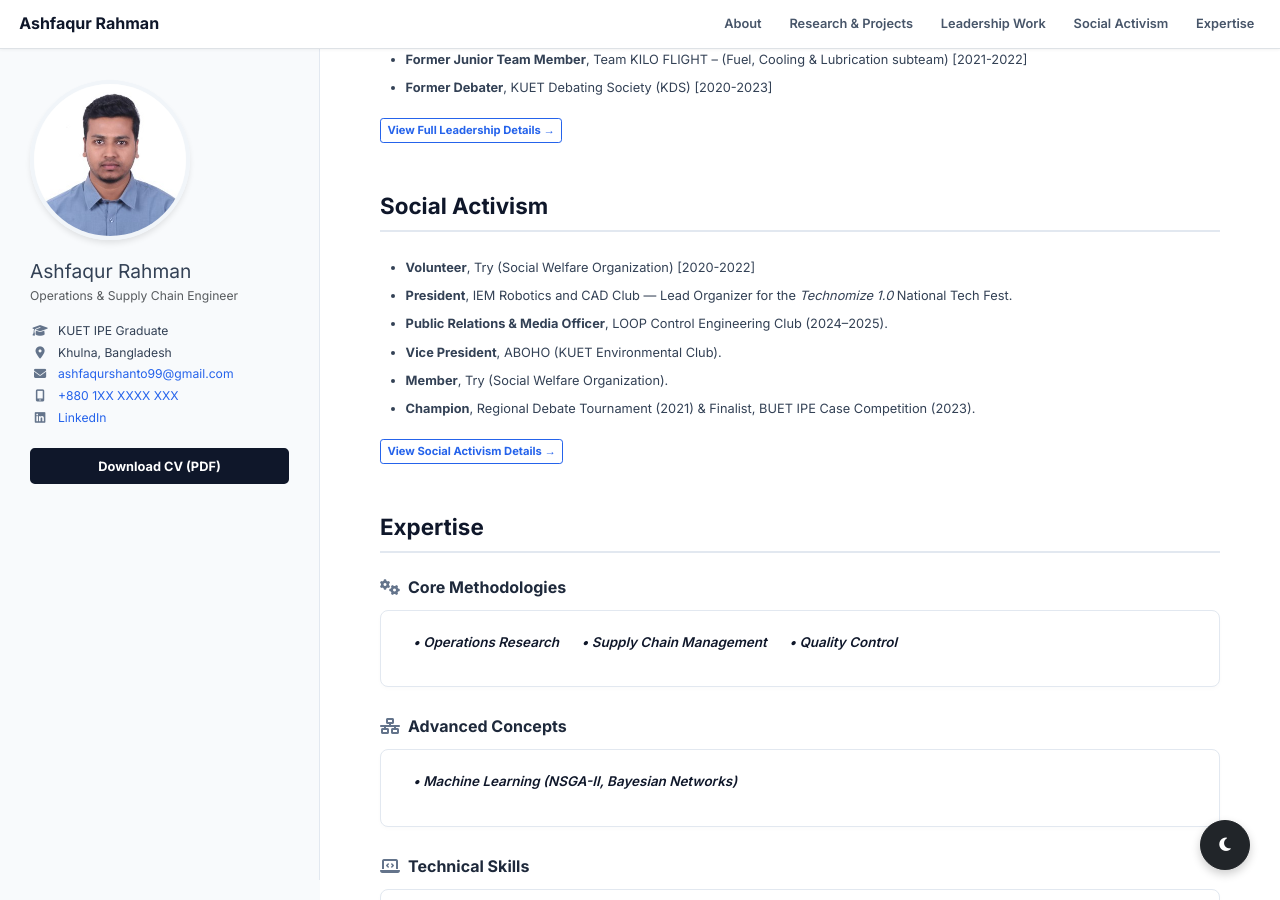
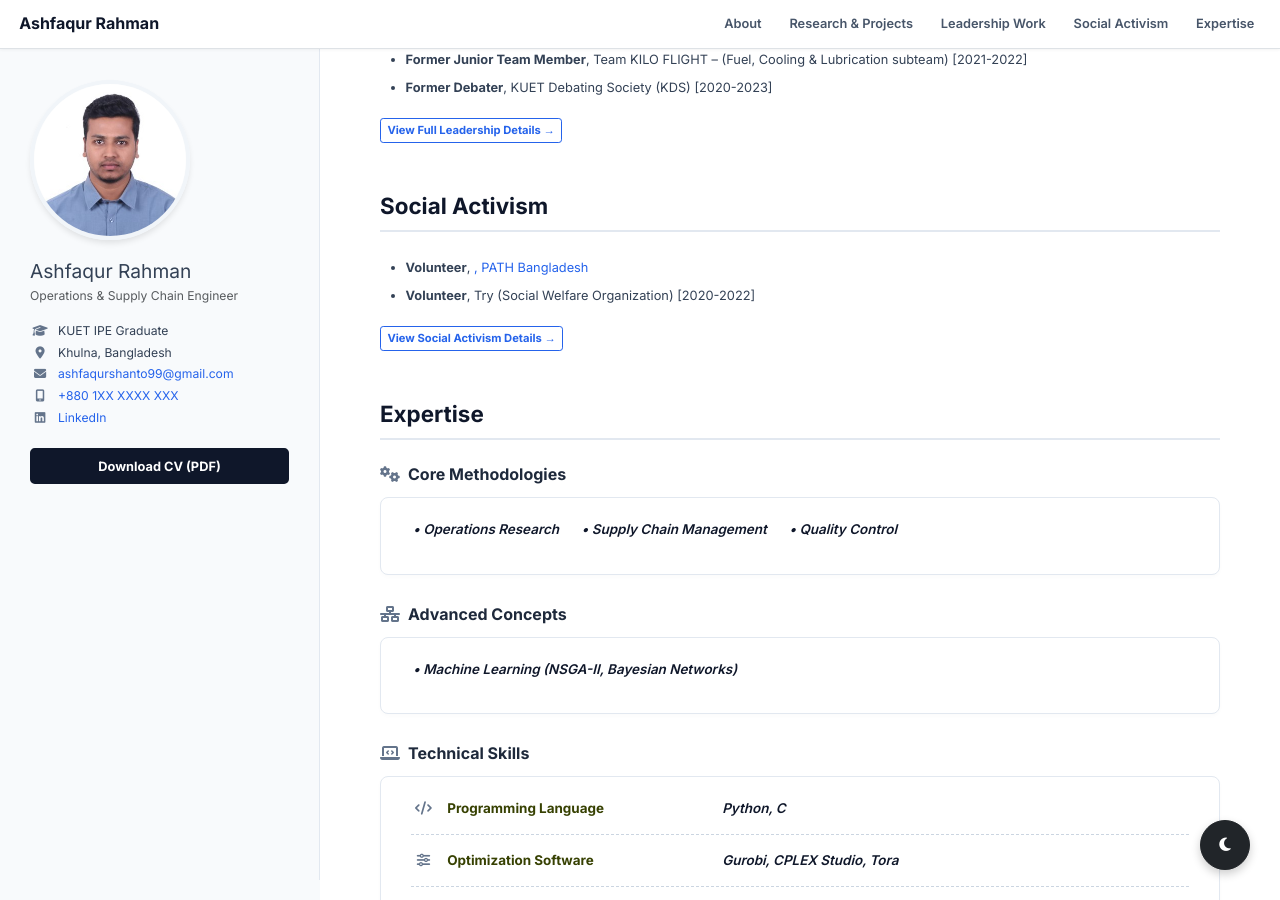
Before and after one commit to AshfaqurRahman99/AshfaqurRahman99.github.io, a Jekyll site: the page index.html, which Jekyll copies as it is, in a window 1280 px wide and 900 px high, scrolled down 1037 px. Built offline with Jekyll 4.4.1, drawn with Linux system fonts in a browser that asks for light colours; a style sheet for code colours, icons or effects is not loaded.

Commit message:
Update index.html

```diff
--- a/index.html
+++ b/index.html
@@ -711,16 +711,8 @@
 
             <h2 id="social-activism" class="section-title">Social Activism</h2>
                 <ul>
+                    <li class="mb-2"><strong>Volunteer</strong>, <a href="https://pathbangladesh.org/" target="_blank">, PATH Bangladesh</a></li>
                     <li class="mb-2"><strong>Volunteer</strong>, Try (Social Welfare Organization) [2020-2022]</li>
-                    <li class="mb-2"><strong>President</strong>, IEM Robotics and CAD Club — Lead Organizer for the
-                        <em>Technomize 1.0</em> National Tech Fest.
-                    </li>
-                    <li class="mb-2"><strong>Public Relations & Media Officer</strong>, LOOP Control Engineering Club
-                        (2024–2025).</li>
-                    <li class="mb-2"><strong>Vice President</strong>, ABOHO (KUET Environmental Club).</li>
-                    <li class="mb-2"><strong>Member</strong>, Try (Social Welfare Organization).</li>
-                    <li class="mb-2"><strong>Champion</strong>, Regional Debate Tournament (2021) & Finalist, BUET IPE
-                        Case Competition (2023).</li>
                 </ul>
             <!-- This is the new button linking to your social activism page -->
                 <a href="social.html" class="btn btn-custom-blue btn-sm mt-2 fw-bold">View Social Activism Details
```
